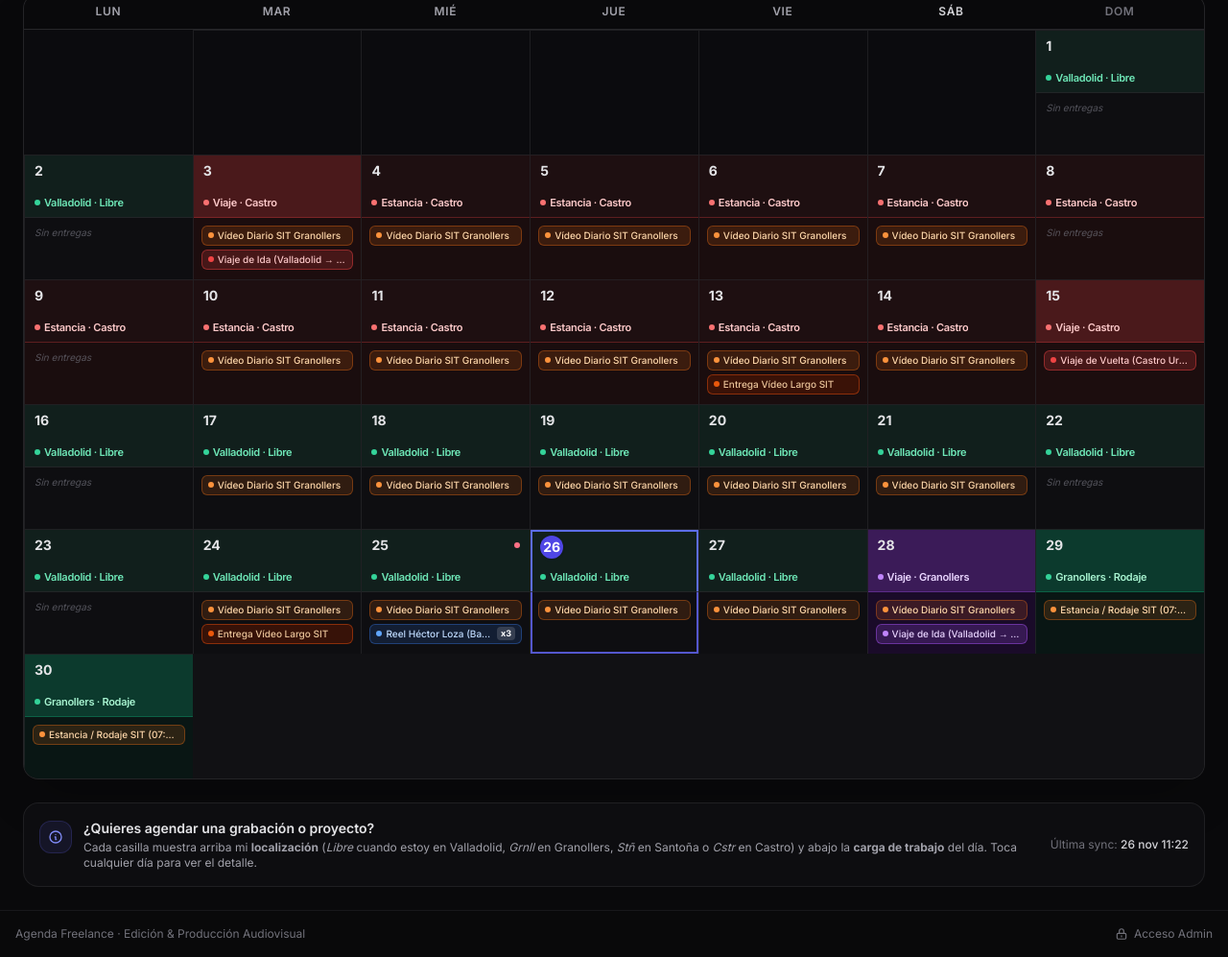
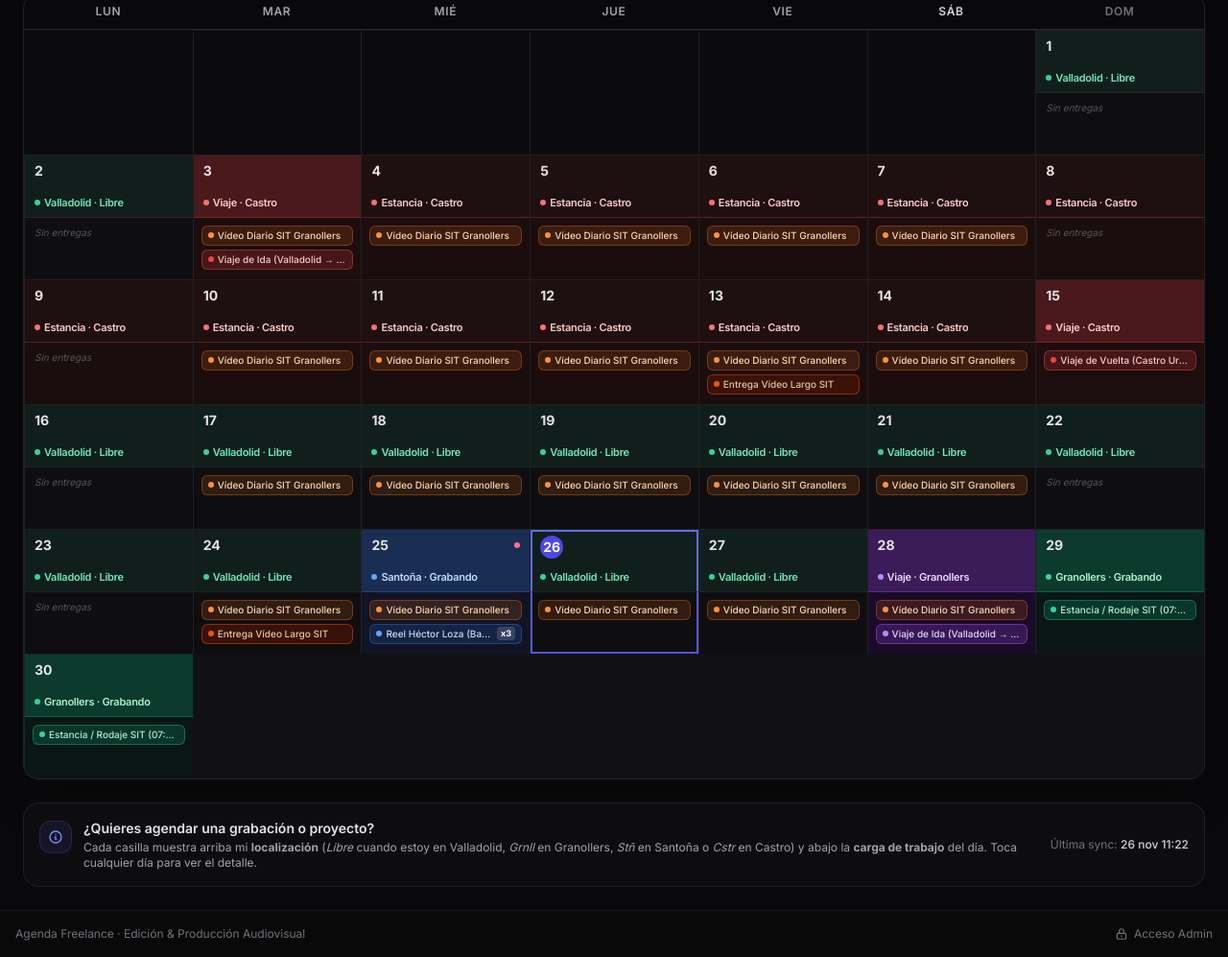
Before and after one commit to fotovideorostik/agenda-edicion-grabacion, a plain HTML site: page index.html in a window 1280 px wide. Shown: the part 355-1352 px from the top of the page at 96% size. Drawn offline with nearby package versions, Linux system fonts and the light colour scheme.

Commit message:
Update index.html

```diff
--- a/index.html
+++ b/index.html
@@ -725,19 +725,30 @@
       const normalized = { ...ev };
       const text = `${normalized.title || ''} ${normalized.notes || ''}`.toLowerCase();
       const mentionsCastroOrCouple = text.includes('castro') || text.includes('pareja') || text.includes('estancia');
-
-      if (normalized.type === 'stay_couple' || (mentionsCastroOrCouple && normalized.type !== 'travel_full' && normalized.type !== 'stay_shoot' && normalized.category !== 'sit')) {
+      const isHectorShoot =
+        (normalized.category === 'hector' && (normalized.type === 'shoot' || text.includes('rodaje') || text.includes('grabaci') || text.includes('santoña'))) ||
+        text.includes('rodaje héctor') ||
+        text.includes('rodaje hector');
+      const isGranollersShoot =
+        normalized.type === 'stay_shoot' ||
+        (normalized.category === 'sit' && (normalized.type === 'shoot' || text.includes('rodaje sit') || text.includes('estancia / rodaje')));
+
+      if (isHectorShoot) {
+        normalized.category = 'hector';
+        normalized.type = 'shoot';
+        normalized.fullDay = true;
+        if (typeof normalized.weight !== 'number') normalized.weight = 1;
+      } else if (isGranollersShoot) {
+        normalized.category = 'sit';
+        normalized.type = 'stay_shoot';
+        normalized.fullDay = true;
+        normalized.weight = 2;
+      } else if (normalized.type === 'stay_couple' || (mentionsCastroOrCouple && normalized.type !== 'travel_full' && normalized.type !== 'stay_shoot' && normalized.category !== 'sit')) {
         normalized.type = 'stay_couple';
         normalized.category = 'personal';
         normalized.weight = 0;
         normalized.fullDay = false;
         if (!normalized.title) normalized.title = 'Estancia en Castro Urdiales';
-      } else if (normalized.type === 'stay_shoot') {
-        normalized.weight = 2;
-        normalized.fullDay = true;
-      } else if (normalized.type === 'shoot' && normalized.category === 'hector') {
-        normalized.fullDay = true;
-        if (typeof normalized.weight !== 'number') normalized.weight = 1;
       }
       return normalized;
     }
@@ -876,15 +887,24 @@
      * Móvil: Libre (Valladolid), Grnll, Stñ, Cstr, Viaje
      */
     function getDayLocationState(dayEvents, dateStr = null) {
-      const hasGranollersShoot = dayEvents.some(e =>
-        e.type === 'stay_shoot' ||
-        (e.category === 'sit' && e.type === 'shoot') ||
-        (e.title || '').toLowerCase().includes('rodaje sit')
-      );
-      const hasHectorSantoñaShoot = dayEvents.some(e =>
-        (e.category === 'hector' && e.type === 'shoot') ||
-        (e.title || '').toLowerCase().includes('santoña')
-      );
+      const hasGranollersShoot = dayEvents.some(e => {
+        const t = `${e.title || ''} ${e.notes || ''}`.toLowerCase();
+        return (
+          e.type === 'stay_shoot' ||
+          (e.category === 'sit' && (e.type === 'shoot' || t.includes('rodaje'))) ||
+          t.includes('rodaje sit') ||
+          t.includes('estancia / rodaje')
+        );
+      });
+      const hasHectorSantoñaShoot = dayEvents.some(e => {
+        const t = `${e.title || ''} ${e.notes || ''}`.toLowerCase();
+        return (
+          (e.category === 'hector' && (e.type === 'shoot' || t.includes('rodaje') || t.includes('santoña'))) ||
+          t.includes('rodaje héctor') ||
+          t.includes('rodaje hector') ||
+          t.includes('santoña')
+        );
+      });
       const travelEv = dayEvents.find(e => e.type === 'travel_full');
       const hasCastroStay = dayEvents.some(e =>
         e.type === 'stay_couple' ||
@@ -893,8 +913,8 @@
 
       if (hasGranollersShoot) {
         return {
-          label: 'En Granollers grabando',
-          shortLabel: 'Granollers · Rodaje',
+          label: 'Granollers · Grabando',
+          shortLabel: 'Granollers · Grabando',
           mobileCode: 'Grnll',
           sub: 'Jornada de grabación en Granollers (07:00–19:00)',
           isValladolid: false,
@@ -902,7 +922,22 @@
           topHalfBg: 'bg-emerald-500/20 border-emerald-500/30',
           topText: 'text-emerald-200',
           dot: 'bg-emerald-400',
-          pill: 'En Granollers'
+          pill: 'Grabando'
+        };
+      }
+
+      if (hasHectorSantoñaShoot) {
+        return {
+          label: 'Santoña · Grabando',
+          shortLabel: 'Santoña · Grabando',
+          mobileCode: 'Stñ',
+          sub: 'Grabación mensual con Héctor Loza en Santoña',
+          isValladolid: false,
+          cellTint: 'bg-blue-950/35',
+          topHalfBg: 'bg-blue-500/20 border-blue-500/30',
+          topText: 'text-blue-200',
+          dot: 'bg-blue-400',
+          pill: 'Grabando'
         };
       }
 
@@ -1493,7 +1528,9 @@
       locBadge.className = `px-2.5 py-1 rounded-full text-[11px] font-semibold border shrink-0 ${
         locState.isValladolid
           ? 'bg-emerald-500/15 text-emerald-300 border-emerald-500/30'
-          : 'bg-indigo-500/15 text-indigo-300 border-indigo-500/30'
+          : locState.pill === 'Grabando'
+            ? 'bg-amber-500/15 text-amber-300 border-amber-500/30'
+            : 'bg-indigo-500/15 text-indigo-300 border-indigo-500/30'
       }`;
 
       const statusDot = document.getElementById('modal-status-dot');
```
